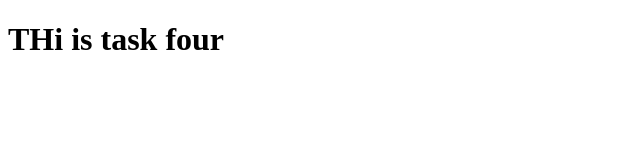
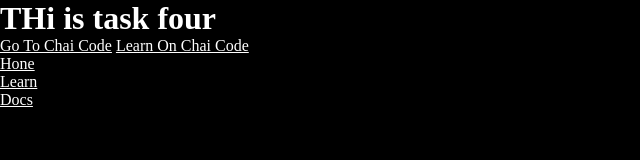
Before and after one commit to umeshraut2002/Cohort, a plain HTML site: page html/task4.html in a window 1280 px wide. Shown: the whole page, without its empty margins (0-640 px from the left). Drawn offline with Linux system fonts and the light colour scheme.

Commit message:
Add styling and navigation links to task4 HTML file

```diff
--- a/html/task4.html
+++ b/html/task4.html
@@ -4,9 +4,25 @@
         <meta charset="UTF-8">
         <meta name="viewport" content="width=device-width, intial-scale=1.0">
         <title>Task 4</title>
+        <style>
+            *{
+                margin: 0;
+                padding: 0;
+                background-color: black;
+                color: #fff;
+            }
+        </style>
     </head>
     <body>
         <h1>THi is task four </h1>
-
+       <a href="https://chaicode.com" target="_blank">Go To Chai Code</a>
+       <a href="https://courses.chaicode.com/learn/batch/about?bundleId=214297">Learn On Chai Code</a>
+       <nav>
+        <uL>
+            <li><a href="https://chaicode.com" download="https://chaicode.com" target="_blank">Hone</a></li>
+            <li><a href="https://chaicode.com/learn" target="_blank">Learn</a></li>
+            <li><a href="https://chaicode.com/docs" target="_blank">Docs</a></li>
+        </uL>
+       </nav>
     </body>
-</html
+</html>
```
